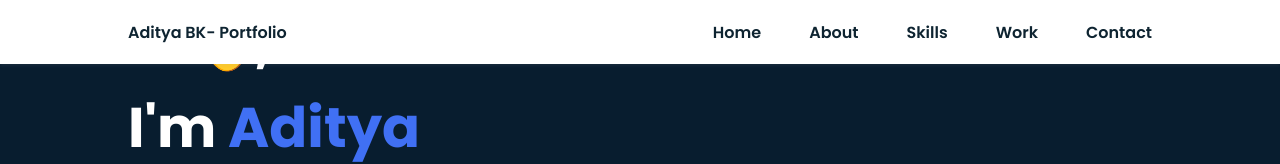
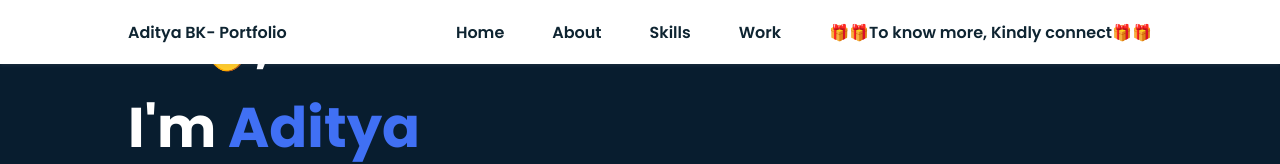
Before and after one commit to AdityaBK1/Aditya-Portfolio, a plain HTML site: page index.html in a window 1280 px wide. Shown: the top 164 px of the page. Drawn offline with nearby package versions, Linux system fonts and the light colour scheme.

Commit message:
Update index.html

```diff
--- a/index.html
+++ b/index.html
@@ -43,7 +43,7 @@
               <a href="#work" class="nav_link active">Work</a>
             </li>
             <li class="nav_items">
-              <a href="#contact" class="nav_link active">Contact</a>
+              <a href="#contact" class="nav_link active"> 🎁🎁To know more, Kindly connect🎁🎁 </a>
             </li>
           </ul>
         </div>
```
